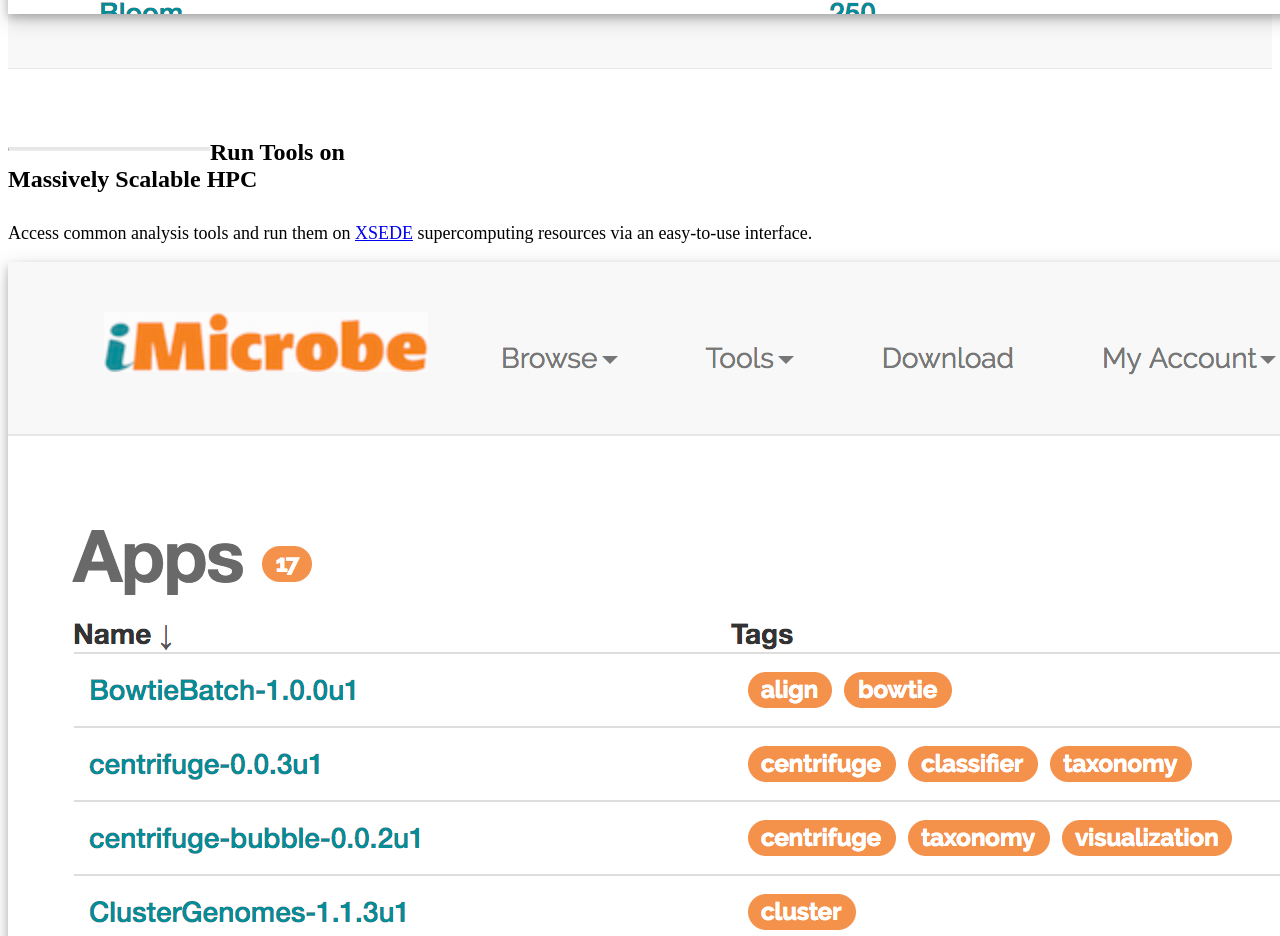
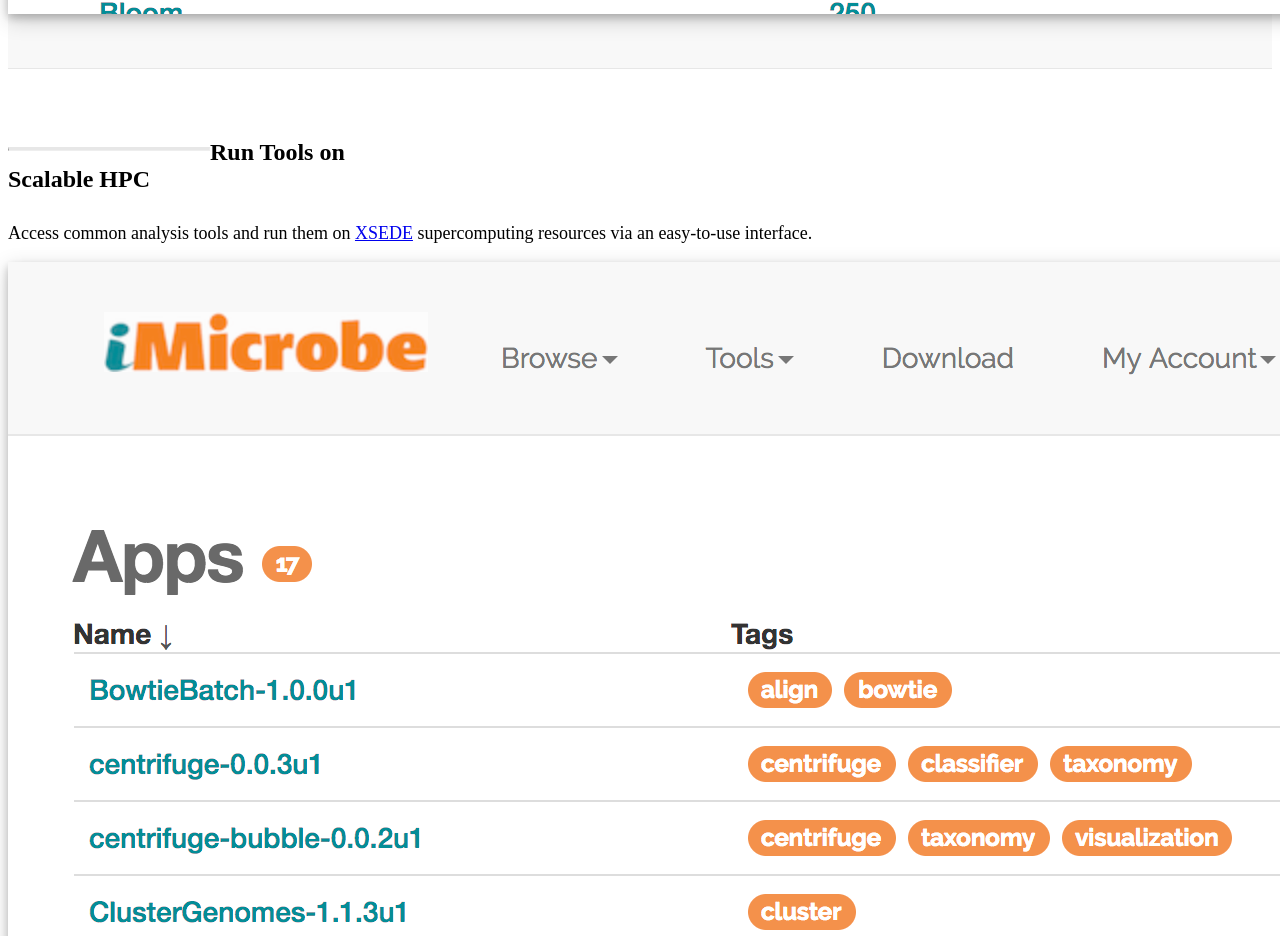
Before and after one commit to hurwitzlab/imicrobe-landing-page, a plain HTML site: page main.html in a window 1280 px wide. Shown: the part 3177-4113 px from the top of the page. Drawn offline with Linux system fonts and the light colour scheme; files that its build step writes are made by us from their sources; files whose address does not match are found by name.

Commit message:
Tweak wording

```diff
--- a/main.html
+++ b/main.html
@@ -145,7 +145,7 @@
                 <div class="col-lg-5 col-lg-offset-1 col-sm-push-6  col-sm-6">
                     <hr class="section-heading-spacer">
                     <div class="clearfix"></div>
-                    <h2 class="section-heading">Run Tools on<br>Massively Scalable HPC</h2>
+                    <h2 class="section-heading">Run Tools on<br>Scalable HPC</h2>
                     <p class="lead">
                         Access common analysis tools and run them on <a href="https://www.xsede.org/">XSEDE</a> supercomputing resources via an easy-to-use interface.
                     </p>
```
